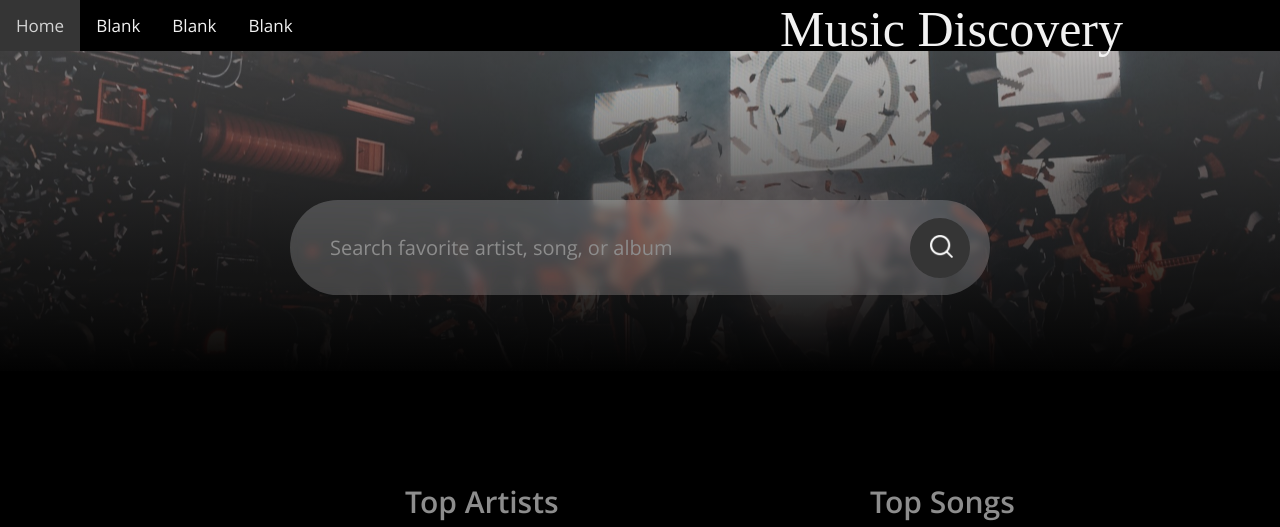
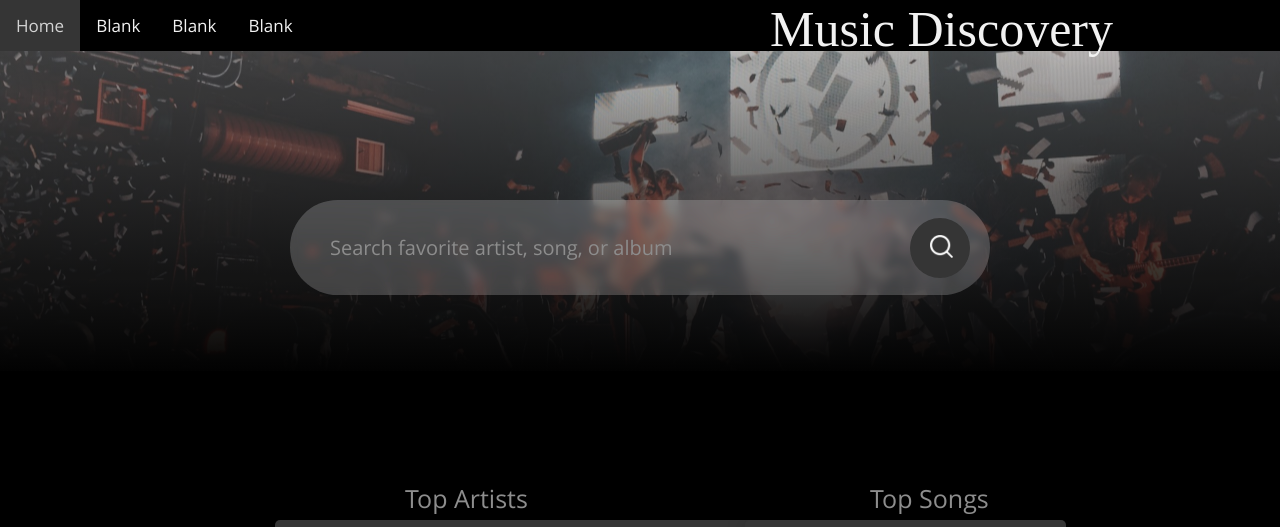
Before and after one commit to jamesreick/CIproject, a PHP site: page /njtest/page.php in a window 1280 px wide. Shown: the top 527 px of the page. Run offline with PHP 8.4, Linux system fonts and the light colour scheme; data that the repository does not hold is empty; some web fonts are replaced.

Commit message:
fixed layout

```diff
--- a/css/styles.css
+++ b/css/styles.css
@@ -39,15 +39,22 @@
     font-size: 17px;
 }
 
-.topnav-div{
+.element{
     font-family: 'PregnancyJourneyRegular-lgR7D';
     padding: 0px;
-    margin-left: 780px;
-    z-index: 1;
     font-size: 50px;
-    color: #f2f2f2;
     position: absolute;
 }
+#element-1{
+    color: #f2f2f2;
+    margin-left: 770px;
+    z-index: 1;
+}
+#element-2{
+     color:#8d8d8d49;
+     margin-left: 780px;
+     margin-top: 8px;
+     z-index:2; }
 
 .topnav {
     background-color:rgb(0, 0, 0);
@@ -177,7 +184,8 @@
 
 
 h1{
-    font-size: 30px;
+    font-size: 25px;
+    font-weight: 5;
     margin-top: 100px;
     margin-left: 400px;
     clear: both;
@@ -222,7 +230,8 @@
 
 
 h2{
-    font-size: 30px;
+    font-size: 25px;
+    font-weight: 5;
     margin-top: 100px;
     margin-left: 220px;
     clear: both;
--- a/page.php
+++ b/page.php
@@ -42,7 +42,7 @@
          <a href="#news">Blank</a>
          <a href="#contact">Blank</a>
          <a href="#about">Blank</a>
-         <div id= 1 class = topnav-div>Music Discovery</div>
+         <div id= element-1 class = element>Music Discovery</div>
       </div>
       <div class="layout">
          <div class="container">
```
